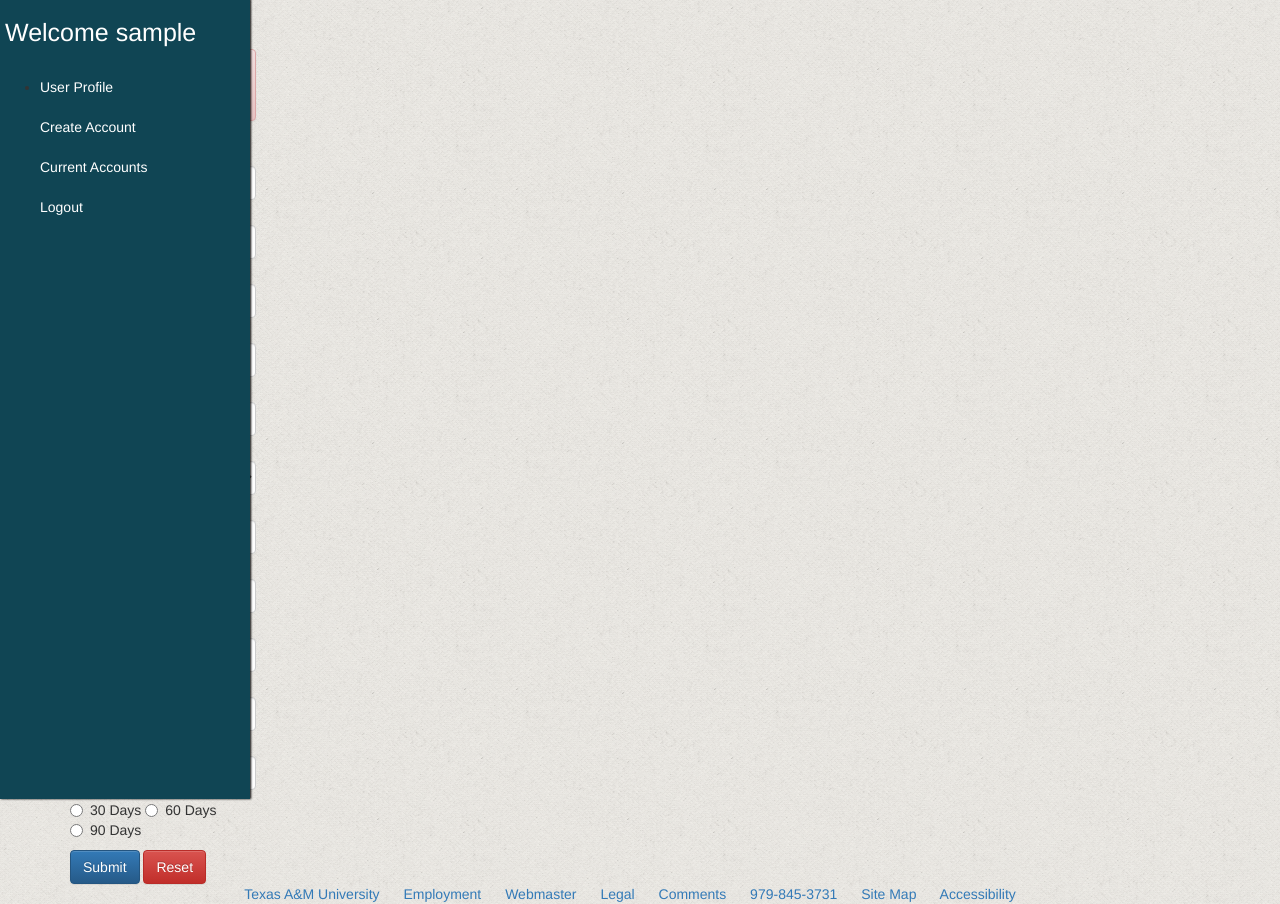
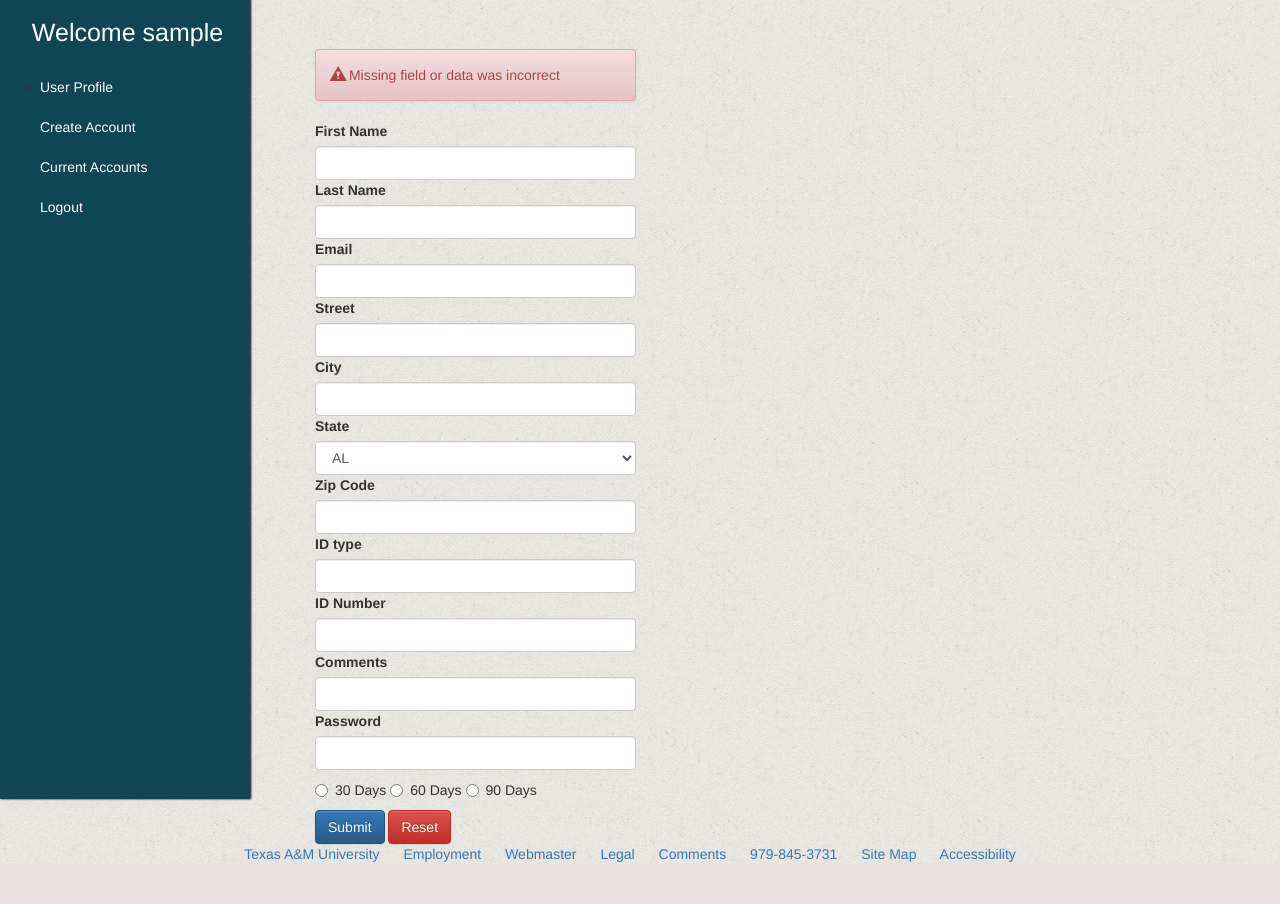
Before and after one commit to JosephRymer/AccountManagement, a PHP site: page /AccountCreation.php?baddata=1 in a window 1280 px wide. Shown: the part 126-1030 px from the top of the page. After the commit the page ends 990 px from the top, so only its background shows below. Run offline with PHP 8.4, Linux system fonts and the light colour scheme; the visitor is signed in with stand-in values (Sample User, id 1).

Commit message:
bug fix 3
added some minor CSS inline html as well as fixed some screen viewing
issues for developer

```diff
--- a/public_html/AccountCreation.php
+++ b/public_html/AccountCreation.php
@@ -33,7 +33,7 @@
         </div>
          <!-- Side Bar -->
             <div id="sidebar-wrapper">
-             <h1>Welcome <?php echo $_SESSION['lgnuser']; ?></h1>
+             <h1 style="text-align: center;">Welcome <?php echo $_SESSION['lgnuser']; ?></h1>
              <ul class="sidebar-nav">
               <li class="sidebar-brand">
                <a href="userprofile.php">User Profile</a>
@@ -48,7 +48,7 @@
             <div class="page-content">
                 <div class="container">
                     <div class="row">
-                        <div id="accountcreateform" class="col-lg-6">
+                        <div id="accountcreateform" class="col-md-6">
                          <?php if($_GET["baddata"]=="1"){?>
                           <div class="alert alert-danger" role="alert">
                            <span class="glyphicon glyphicon glyphicon-alert" aria-hidden="true"></span>
--- a/public_html/CurrentAccounts.php
+++ b/public_html/CurrentAccounts.php
@@ -39,7 +39,7 @@
         </div>
         <!-- Side Bar -->
         <div id="sidebar-wrapper">
-         <h1>Welcome <?php echo $_SESSION['lgnuser']; ?></h1>
+         <h1 style="text-align: center;">Welcome <?php echo $_SESSION['lgnuser']; ?></h1>
          <ul class="sidebar-nav">
           <li class="sidebar-brand">
             <a href="userprofile.php">User Profile</a>
@@ -53,7 +53,7 @@
         <!-- Page Content -->
         <div class="container">
             <div class="row">
-                <div class="col-md-12">
+                <div id="currenttable" class="col-md-12">
                  <h1 style='text-align: center;'>Current Accounts</h1>
                  <table class="table table-bordered">
                   <thead>
--- a/public_html/PHP/Reader_Editor.php
+++ b/public_html/PHP/Reader_Editor.php
@@ -54,7 +54,7 @@
              values('".$data["F_Name"]."','".$data["L_Name"]."','".$data["E_Mail"]."','".$data["ID_Number"]."','".$data["ID_Type"]."','".$username."',PASSWORD('".$data["Password"]."'),'".$data["Street"]."'"
              . ",'".$data["City"]."','".$data["State"]."','".$data["Zip_Code"]."',(UNIX_TIMESTAMP(NOW())),'".$expirationdate."','".$_SESSION['lgnuser']."','".$data["comments"]."')";
               $result=  mysqli_query($this->conn, $sql);
-                header("location:../userprofile.php");
+                header("location:../userprofile.php?success=".$username."");
             }
 
             function databaseSelect() {
--- a/public_html/PHP/Validation.php
+++ b/public_html/PHP/Validation.php
@@ -23,7 +23,7 @@
             if (!preg_match("/^[\w-\.]+@([\w-]+\.)+[\w-]{2,4}$/",$data["E_Mail"])) {
                 $FormResults['EMail'] = "1";
             }
-            if (!preg_match("/^\s*\S+(?:\s+\S+){2}$/",$data["Street"])) {
+            if (empty($data["Street"])) {
                 $FormResults['S_treet'] = "1";
             }
             if (empty($data["City"])){
--- a/public_html/css/stylesheet.css
+++ b/public_html/css/stylesheet.css
@@ -50,7 +50,8 @@ margin: 0 0 10px 0px;
 
 #accountcreateform{
       padding-top: 50px;
-  width: 216px;
+  width: 30%;
+  margin-left: 245px;
 }
 body {
     background:transparent url('../img/background-texture.gif');
@@ -140,3 +141,6 @@ margin-bottom: -10px;
     margin-right:100px;
     margin-top: 100px;
 }
+#currenttable{
+    margin-left:18%;
+}
```
Also changed, not shown: public_html/userprofile.php (+8 -2 lines).
